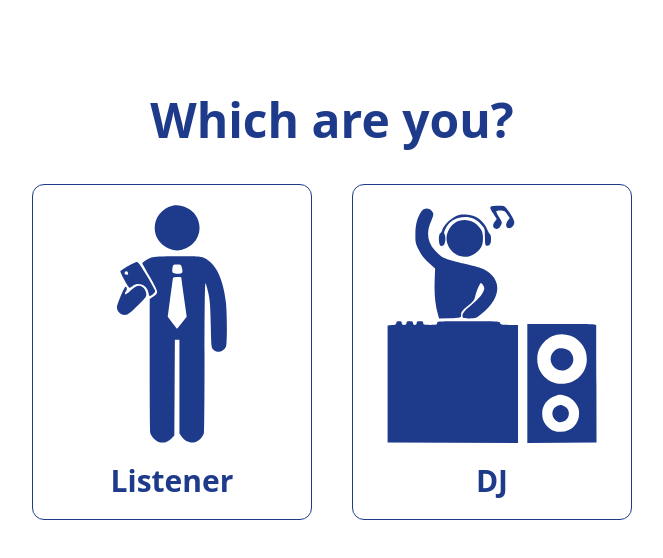
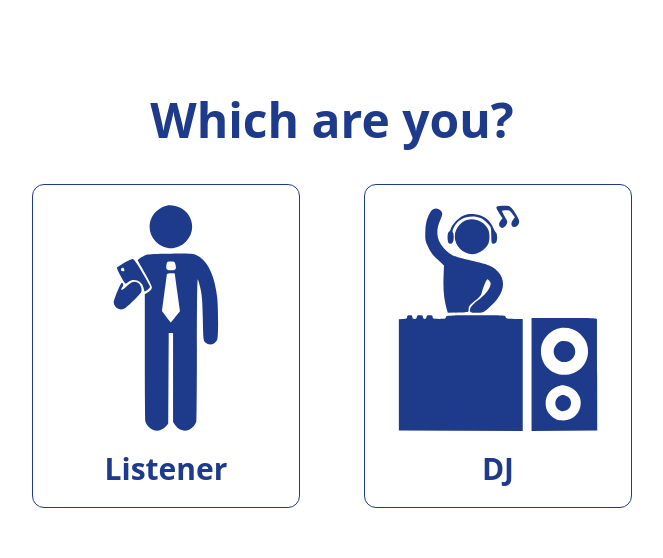
Before and after one commit to Judge-Paul/request-rave, a React (Vite) app in the folder client/: page / in a window 1280 px wide. Shown: the top 558 px of the page, without its empty margins (308-971 px from the left). Built offline with nearby package versions, Linux system fonts and the light colour scheme.

Commit message:
chore: move home page code in own component

```diff
--- a/client/package.json
+++ b/client/package.json
@@ -9,6 +9,9 @@
     "preview": "vite preview"
   },
   "dependencies": {
+    "@emotion/react": "^11.10.5",
+    "@emotion/styled": "^11.10.5",
+    "@mui/material": "^5.11.9",
     "react": "^18.2.0",
     "react-dom": "^18.2.0"
   },
--- a/client/src/App.jsx
+++ b/client/src/App.jsx
@@ -1,27 +1,8 @@
 import React from "react";
-import DjIcon from "./assets/DjIcon";
-import UserIcon from "./assets/UserIcon";
+import HomePage from "./pages/HomePage";
 
 export default function App() {
   return  (
-    <div className="w-full px-8 md:px-24 lg:px-48 xl:px-80 pt-24 mx-auto pb-14">
-      <div className="text-center">
-        <p className="text-4xl md:text-5xl font-bold text-blue-900">
-          Which are you?
-        </p>
-        <div className="mt-10 px-5 grid md:grid-cols-2 gap-10 place-items-center">
-          <button
-            className="p-0 rounded-xl bg-white hover:bg-blue-900 border border-blue-900 w-full"
-          >
-            <UserIcon className="fill-current text-blue-900 hover:text-white p-5" />
-          </button>
-          <button
-            className="p-0 rounded-xl bg-white hover:bg-blue-900 border border-blue-900 w-full"
-          >
-            <DjIcon className="fill-current text-blue-900 hover:text-white p-5" />
-          </button>
-        </div>
-      </div>
-    </div>
+    <HomePage />
   )
 }
--- /dev/null
+++ b/client/src/components/Home.jsx
@@ -0,0 +1,27 @@
+import React from "react";
+import DjIcon from "../assets/DjIcon";
+import UserIcon from "../assets/UserIcon";
+
+export default function Home() {
+    return (
+        <div className="w-full px-8 md:px-24 lg:px-48 xl:px-80 pt-24 mx-auto pb-14">
+            <div className="text-center">
+            <p className="text-4xl md:text-5xl font-bold text-blue-900">
+                Which are you?
+            </p>
+            <div className="mt-10 px-5 grid md:grid-cols-2 gap-16 place-items-center">
+                <button
+                className="p-0 rounded-xl bg-white hover:bg-blue-900 border border-blue-900 w-full"
+                >
+                <UserIcon className="fill-current text-blue-900 hover:text-white p-5" />
+                </button>
+                <button
+                className="p-0 rounded-xl bg-white hover:bg-blue-900 border border-blue-900 w-full"
+                >
+                <DjIcon className="fill-current text-blue-900 hover:text-white p-5" />
+                </button>
+            </div>
+            </div>
+        </div>
+    )
+}
--- /dev/null
+++ b/client/src/pages/HomePage.jsx
@@ -0,0 +1,8 @@
+import React from "react";
+import Home from "../components/Home";
+
+export default function HomePage() {
+  return  (
+    <Home />
+  )
+}
```
